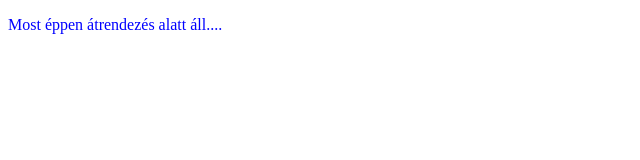
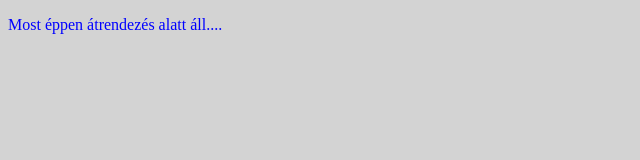
Before and after one commit to szangab2/workplace, a plain HTML site: page index.html in a window 1280 px wide. Shown: the whole page, without its empty margins (0-640 px from the left). Drawn offline with Linux system fonts and the light colour scheme.

Commit message:
Update styles.css

```diff
--- a/style/styles.css
+++ b/style/styles.css
@@ -1,2 +1,3 @@
 * {box-sizing:border-box}
+body {background-color:lightgrey}
 p {size:1.5 em; color:blue}
```
